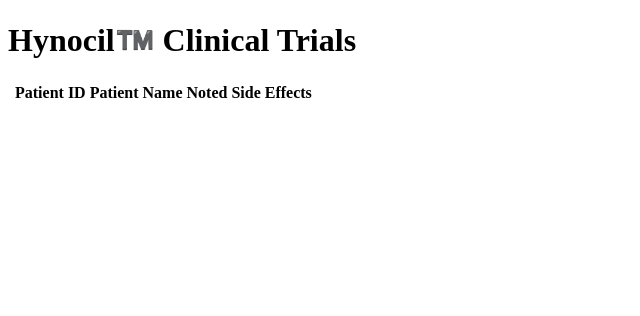
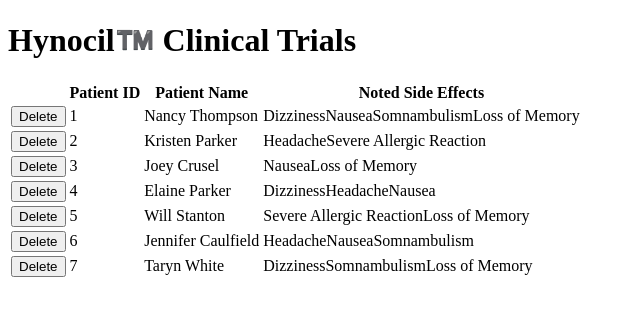
Before and after one commit to bdenney/hypnocil, a React (Create React App) app: page / in a window 1280 px wide. Shown: the top 316 px of the page, without its empty margins (0-640 px from the left). Built offline with nearby package versions, Linux system fonts and the light colour scheme; data requests are answered from the project's data file; the HTML template or start-up script is replaced by a standard one.

Commit message:
Patient list now displaying.

```diff
--- a/src/App.js
+++ b/src/App.js
@@ -1,12 +1,24 @@
+import { useEffect, useState } from 'react';
 import './App.css';
 import Header from './components/Header';
 import PatientList from './components/PatientList';
 
 function App() {
+
+  const [patients, setPatients] = useState([]);
+
+  useEffect(() => {
+    fetch('http://localhost:3000/patients')
+    .then(response => response.json())
+    .then(json => {
+      setPatients(json);
+    });
+  }, [])
+
   return (
     <div className="root">
       <Header/>
-      <PatientList />
+      <PatientList patients={patients}/>
     </div>
   );
 }
--- a/src/components/PatientList.js
+++ b/src/components/PatientList.js
@@ -1,7 +1,9 @@
 import React from "react"
+import Patient from "./Patient"
 
-function PatientList() {
-    return(
+function PatientList({patients}) {
+
+    return (
       <table>
           <tbody>
             <tr>
@@ -10,10 +12,14 @@ function PatientList() {
                 <th>Patient Name</th>
                 <th>Noted Side Effects</th>
             </tr>
-            {/* Create <Patient/> components here. */}
           </tbody>
+          {
+              patients.map(patient => {
+                  return <Patient patient={patient}/>
+              })
+          }
       </table>
-    );
+    )
 }
 
 export default PatientList;
```
